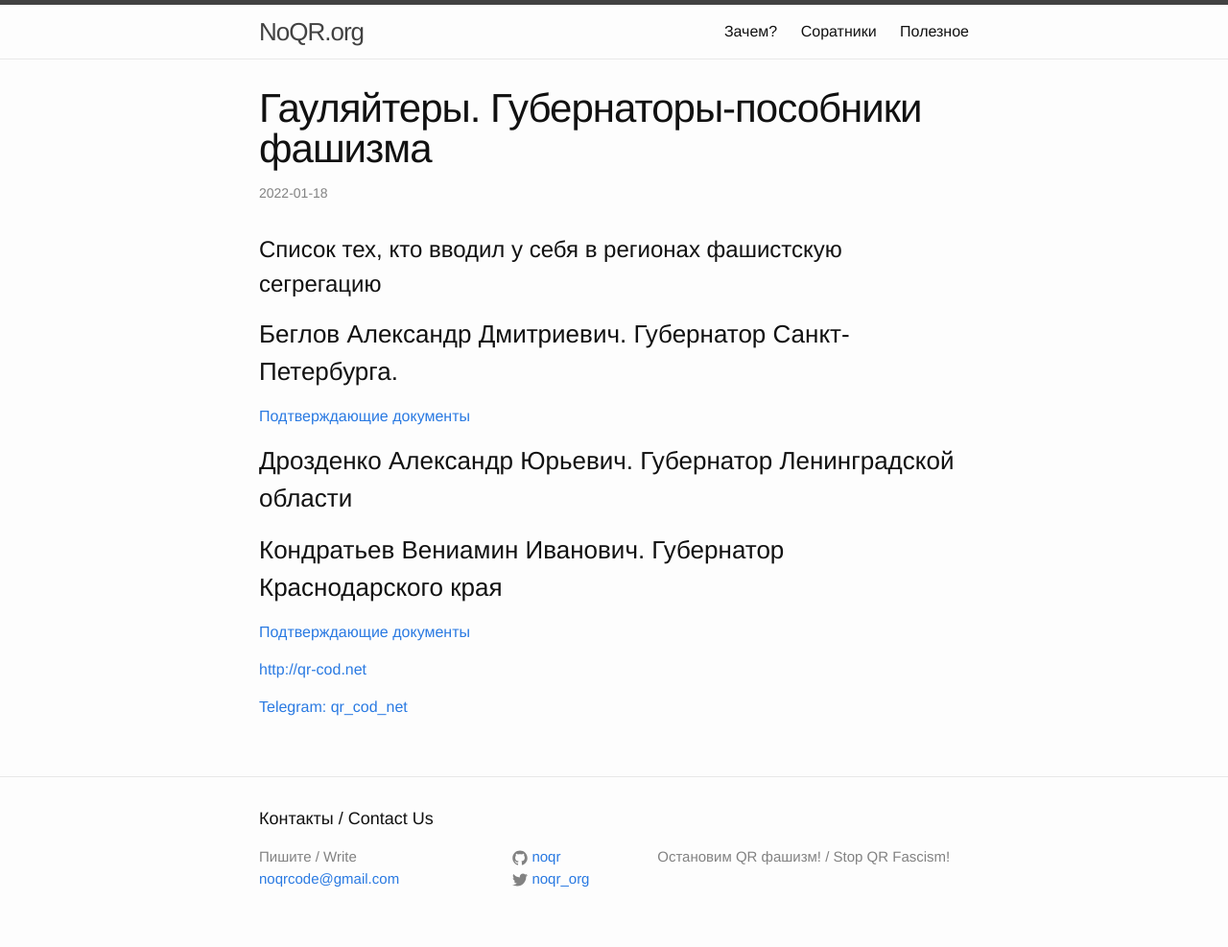
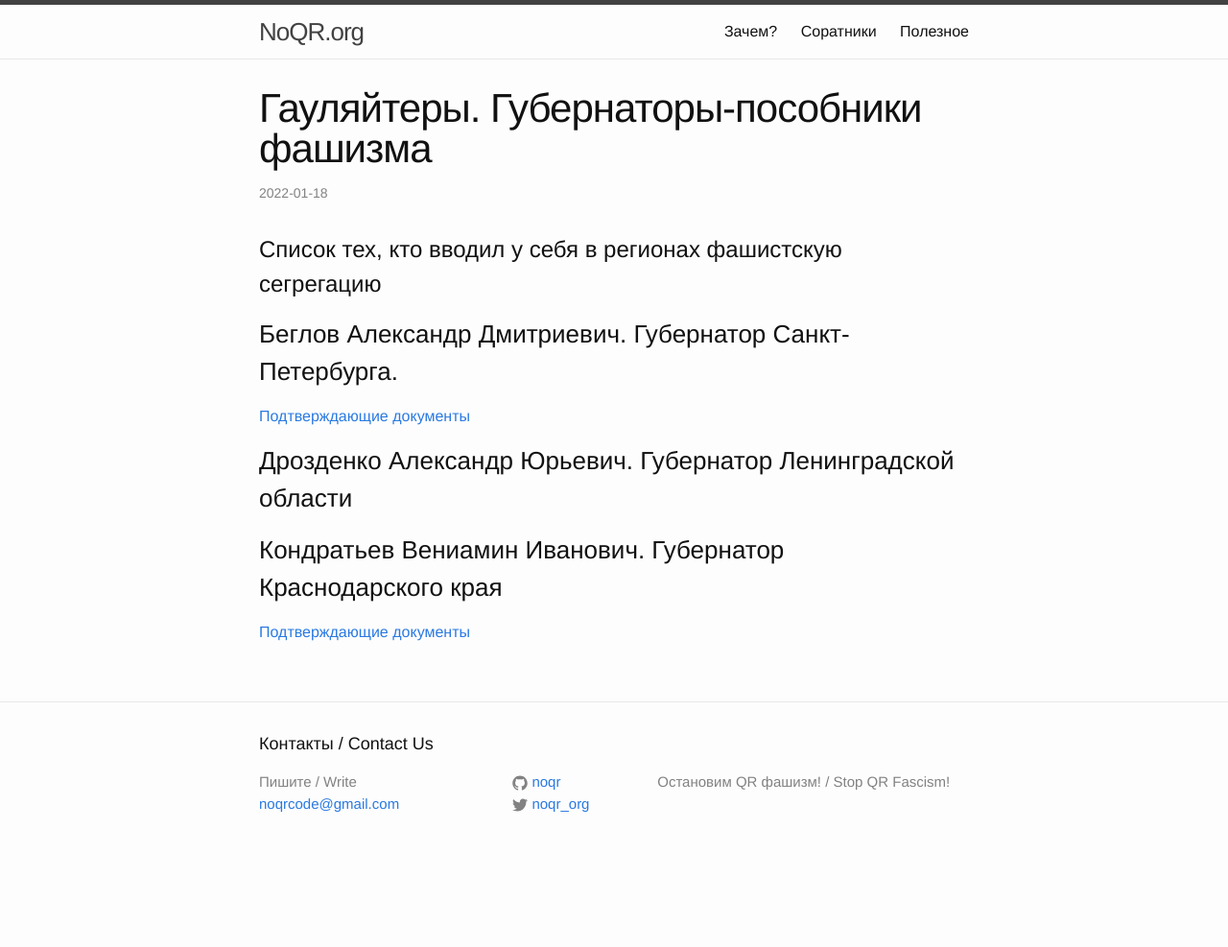
Before and after one commit to noqr/noqr.github.io, a Jekyll site: the page built from _posts/2022-01-18-gauleiter_list.markdown, in a window 1280 px wide. Shown: the whole page at 96% size. Built offline with Jekyll 4.4.1, drawn with Linux system fonts in a browser that asks for light colours; after the commit the page ends 909 px from its top, so only the background shows below that.

Commit message:
Gauleiter

```diff
--- a/_posts/2022-01-18-gauleiter_list.markdown
+++ b/_posts/2022-01-18-gauleiter_list.markdown
@@ -16,7 +16,3 @@ categories: stats
 ### Кондратьев Вениамин Иванович. Губернатор Краснодарского края
 
 [Подтверждающие документы](https://admkrai.krasnodar.ru/content/1291/show/608930/)
-
-[http://qr-cod.net](http://qr-cod.net)
-
-[Telegram: qr_cod_net](https://t.me/qr_cod_net)
```
